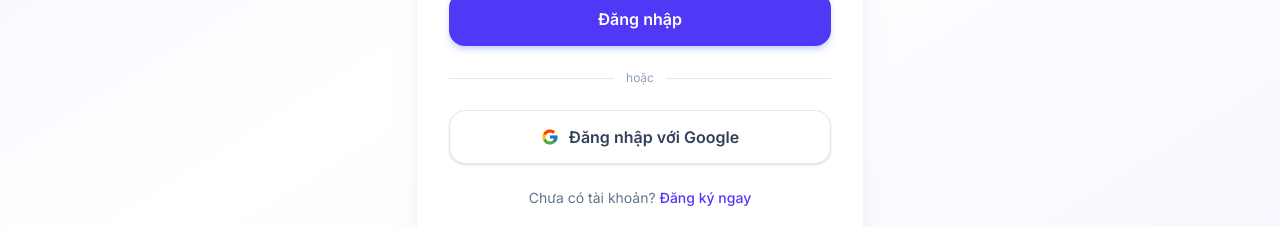
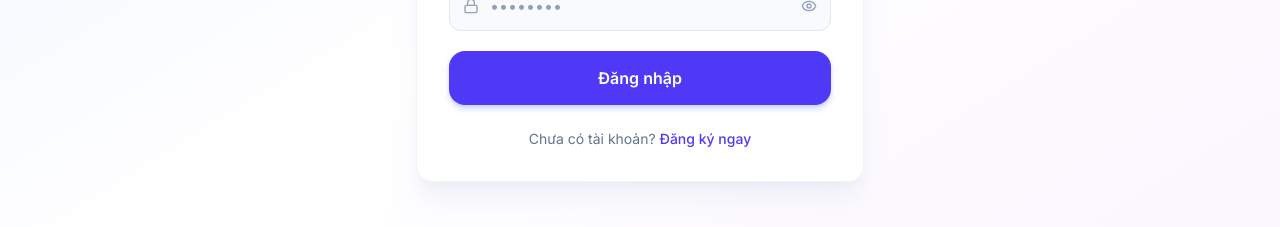
Before and after one commit to linhnguyenviet030704-oss/T099, a React (Vite) app in the folder frontend/: page /login in a window 1280 px wide. Shown: the part 541-768 px from the top of the page. Built offline with nearby package versions, Linux system fonts and the light colour scheme; no server answers; the HTML template or start-up script is replaced by a standard one.

Commit message:
fix(frontend): update LoginPage authentication flow and error handling

```diff
--- a/frontend/src/pages/LoginPage.tsx
+++ b/frontend/src/pages/LoginPage.tsx
@@ -4,9 +4,7 @@ import { motion } from "framer-motion";
 import { Mail, Lock, Eye, EyeOff, AlertCircle, Briefcase } from "lucide-react";
 import { useAuth } from "../auth/AuthProvider";
 import { supabase, handleSupabaseError } from "../lib/supabase";
-import { SITE_URL } from "../lib/env";
 import AnimatedPage from "../components/AnimatedPage";
-import GoogleIcon from "../components/GoogleIcon";
 
 import Button from "../components/ui/Button";
 import { useToast } from "../context/ToastContext";
@@ -24,7 +22,6 @@ export default function LoginPage() {
   const [showPw, setShowPw] = useState(false);
   const [error, setError] = useState("");
   const [loading, setLoading] = useState(false);
-  const [googleLoading, setGoogleLoading] = useState(false);
 
   if (authLoading) return null;
   if (user) return <Navigate to={from} replace />;
@@ -49,25 +46,6 @@ export default function LoginPage() {
       setError(handleSupabaseError(err));
     } finally {
       setLoading(false);
-    }
-  };
-
-  const handleGoogleLogin = async () => {
-    if (!supabase) {
-      setError(t.supabaseConfigError);
-      return;
-    }
-    setError("");
-    setGoogleLoading(true);
-    try {
-      const { error: oauthErr } = await supabase.auth.signInWithOAuth({
-        provider: "google",
-        options: { redirectTo: `${SITE_URL || window.location.origin}${from}` },
-      });
-      if (oauthErr) throw oauthErr;
-    } catch (err: unknown) {
-      setError(handleSupabaseError(err));
-      setGoogleLoading(false);
     }
   };
 
@@ -153,28 +131,6 @@ export default function LoginPage() {
             </Button>
           </form>
 
-          <div className="relative my-6">
-            <div className="absolute inset-0 flex items-center">
-              <div className="w-full border-t border-slate-200 dark:border-slate-700" />
-            </div>
-            <div className="relative flex justify-center text-xs">
-              <span className="bg-white dark:bg-slate-800 px-3 text-slate-400">{t.or}</span>
-            </div>
-          </div>
-
-          <Button
-            type="button"
-            variant="outline"
-            fullWidth
-            size="lg"
-            leftIcon={<GoogleIcon />}
-            isLoading={googleLoading}
-            loadingText={t.redirectingGoogle}
-            onClick={() => void handleGoogleLogin()}
-          >
-            {t.loginWithGoogle}
-          </Button>
-
           <p className="text-center text-sm text-slate-500 dark:text-slate-400 mt-6">
             {t.noAccount}{" "}
             <Link to="/register" className="text-indigo-600 font-medium hover:underline">
```
